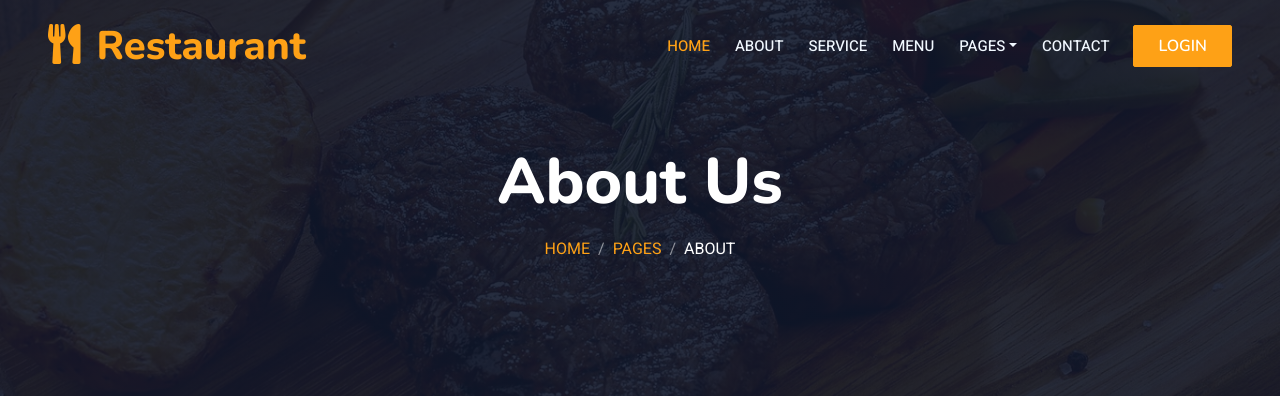
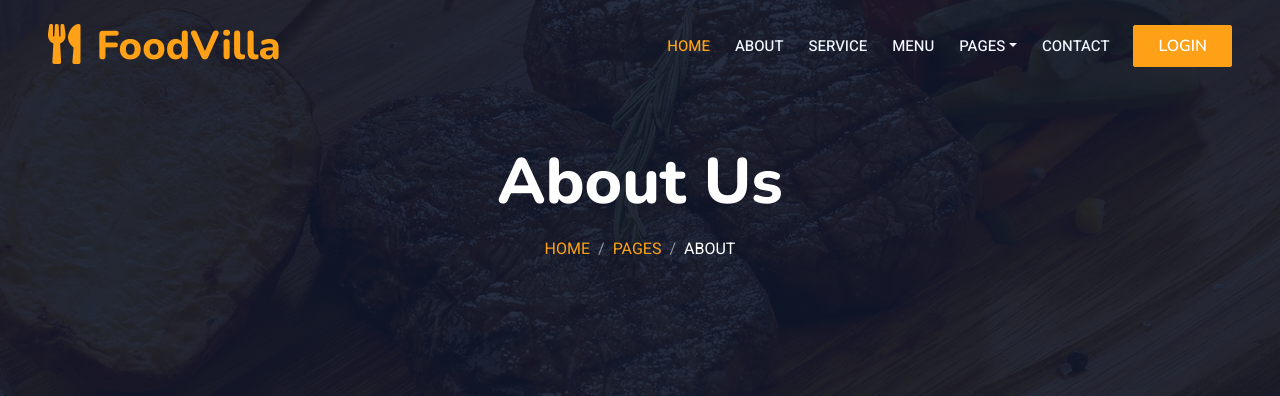
Before and after one commit to x18198988/x18198988_devops_restaurant, a Django app: page /about/ in a window 1280 px wide. Shown: the top 396 px of the page. Run offline with Django 4.2, Linux system fonts and the light colour scheme; some libraries are stand-ins or nearby versions.

Commit message:
Update base.html

```diff
--- a/templates/base.html
+++ b/templates/base.html
@@ -48,7 +48,7 @@
         <div class="container-xxl position-relative p-0">
             <nav class="navbar navbar-expand-lg navbar-dark bg-dark px-4 px-lg-5 py-3 py-lg-0">
                 <a href="" class="navbar-brand p-0">
-                    <h1 class="text-primary m-0"><i class="fa fa-utensils me-3"></i>Restaurant</h1>
+                    <h1 class="text-primary m-0"><i class="fa fa-utensils me-3"></i>FoodVilla</h1>
                     <!-- <img src="img/logo.png" alt="Logo"> -->
                 </a>
                 <button class="navbar-toggler" type="button" data-bs-toggle="collapse" data-bs-target="#navbarCollapse">
```
